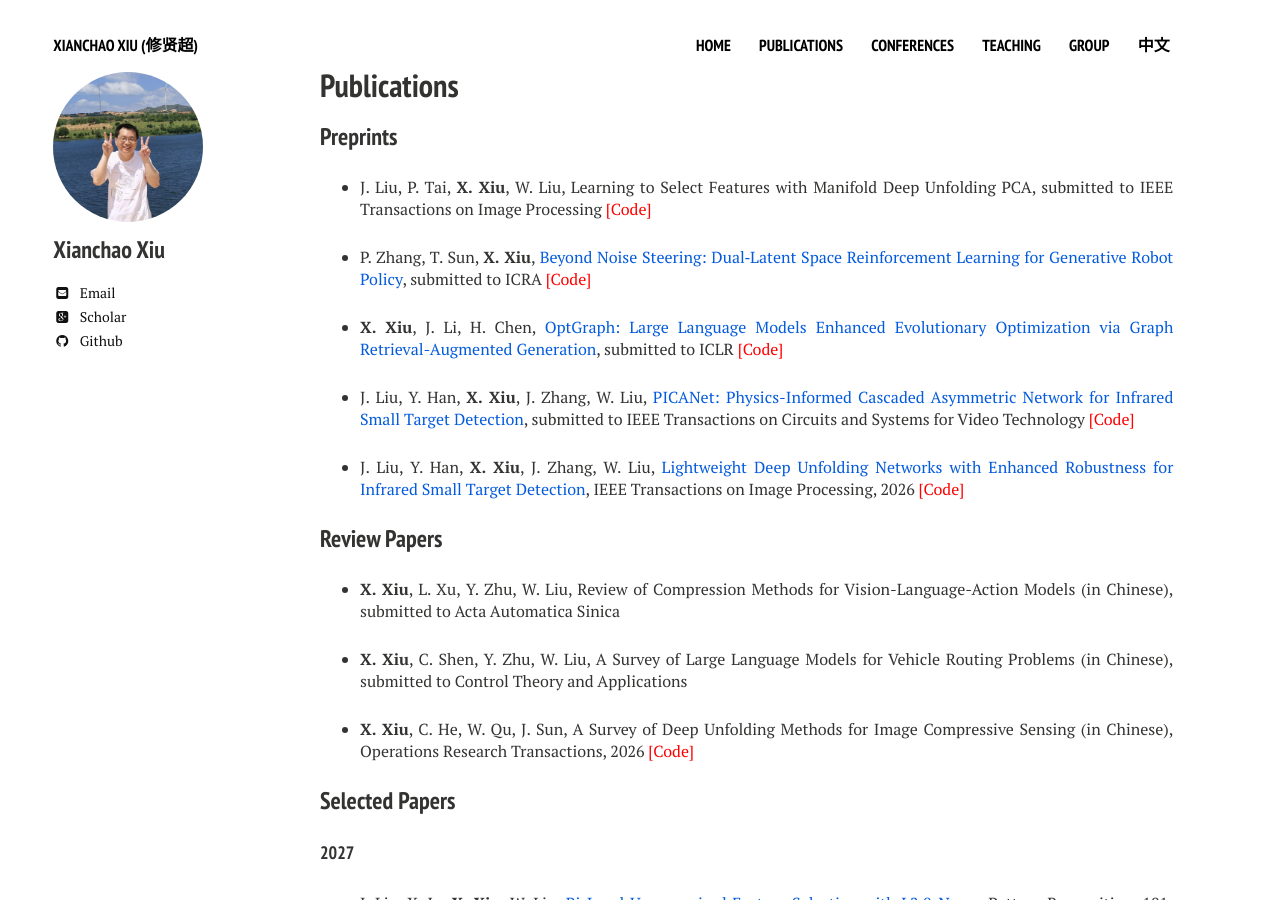
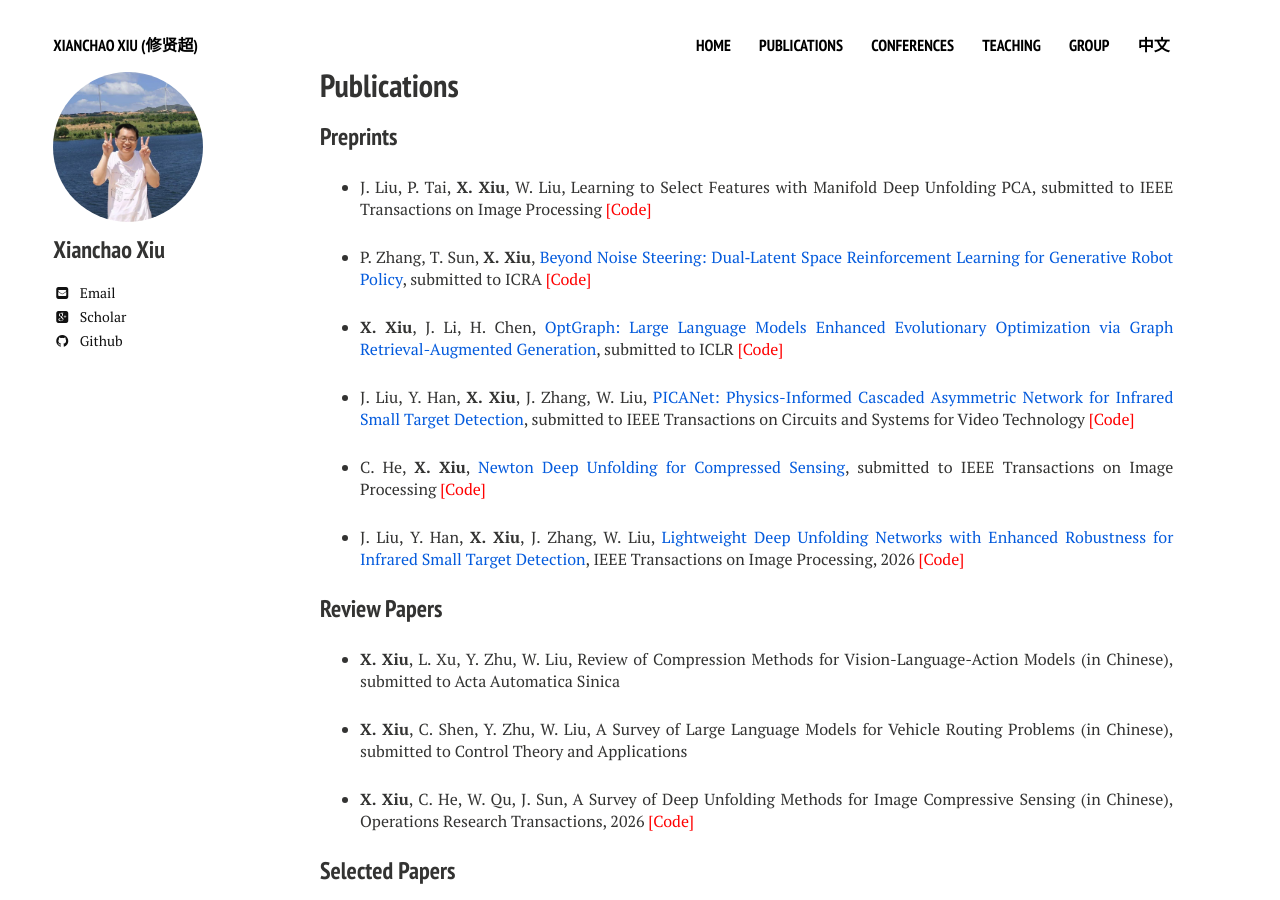
Before and after one commit to xianchaoxiu/xianchaoxiu.github.io, a Jekyll site: the page built from publications/index.md, in a window 1280 px wide and 900 px high. Built offline with Jekyll 4.4.1, drawn with Linux system fonts in a browser that asks for light colours; nearby versions of some CDN libraries.

Commit message:
Update index.md

```diff
--- a/publications/index.md
+++ b/publications/index.md
@@ -16,8 +16,9 @@ share: false
 
 * <b>X. Xiu</b>, J. Li, H. Chen, <a href="https://arxiv.org/abs/2607.27918" class="textlink" target="_blank">OptGraph: Large Language Models Enhanced Evolutionary Optimization via Graph Retrieval-Augmented Generation</a>, submitted to ICLR <a href="https://github.com/xianchaoxiu/OptGraph" class="textlink" target="_blank" style="color: red;">[Code]</a>
 
+* J. Liu, Y. Han, <b>X. Xiu</b>, J. Zhang, W. Liu, <a href="https://arxiv.org/abs/2609.07515" class="textlink" target="_blank">PICANet: Physics-Informed Cascaded Asymmetric Network for Infrared Small Target Detection</a>,  submitted to IEEE Transactions on Circuits and Systems for Video Technology <a href="https://github.com/xianchaoxiu/PICANet" class="textlink" target="_blank" style="color: red;">[Code]</a>
 
-* J. Liu, Y. Han, <b>X. Xiu</b>, J. Zhang, W. Liu, <a href="https://arxiv.org/abs/2609.07515" class="textlink" target="_blank">PICANet: Physics-Informed Cascaded Asymmetric Network for Infrared Small Target Detection</a>,  submitted to IEEE Transactions on Circuits and Systems for Video Technology <a href="https://github.com/xianchaoxiu/PICANet" class="textlink" target="_blank" style="color: red;">[Code]</a>
+* C. He, <b>X. Xiu</b>, <a href="https://arxiv.org/abs/2609.14391" class="textlink" target="_blank">Newton Deep Unfolding for Compressed Sensing</a>, submitted to IEEE Transactions on Image Processing <a href="https://github.com/xianchaoxiu/DNU-Net" class="textlink" target="_blank" style="color: red;">[Code]</a>
 
 * J. Liu, Y. Han, <b>X. Xiu</b>, J. Zhang, W. Liu, <a href="https://arxiv.org/abs/2509.08205" class="textlink" target="_blank">Lightweight Deep Unfolding Networks with Enhanced Robustness for Infrared Small Target Detection</a>, IEEE Transactions on Image Processing, 2026 <a href="https://github.com/xianchaoxiu/L-RPCANet" class="textlink" target="_blank" style="color: red;">[Code]</a>
 
```
